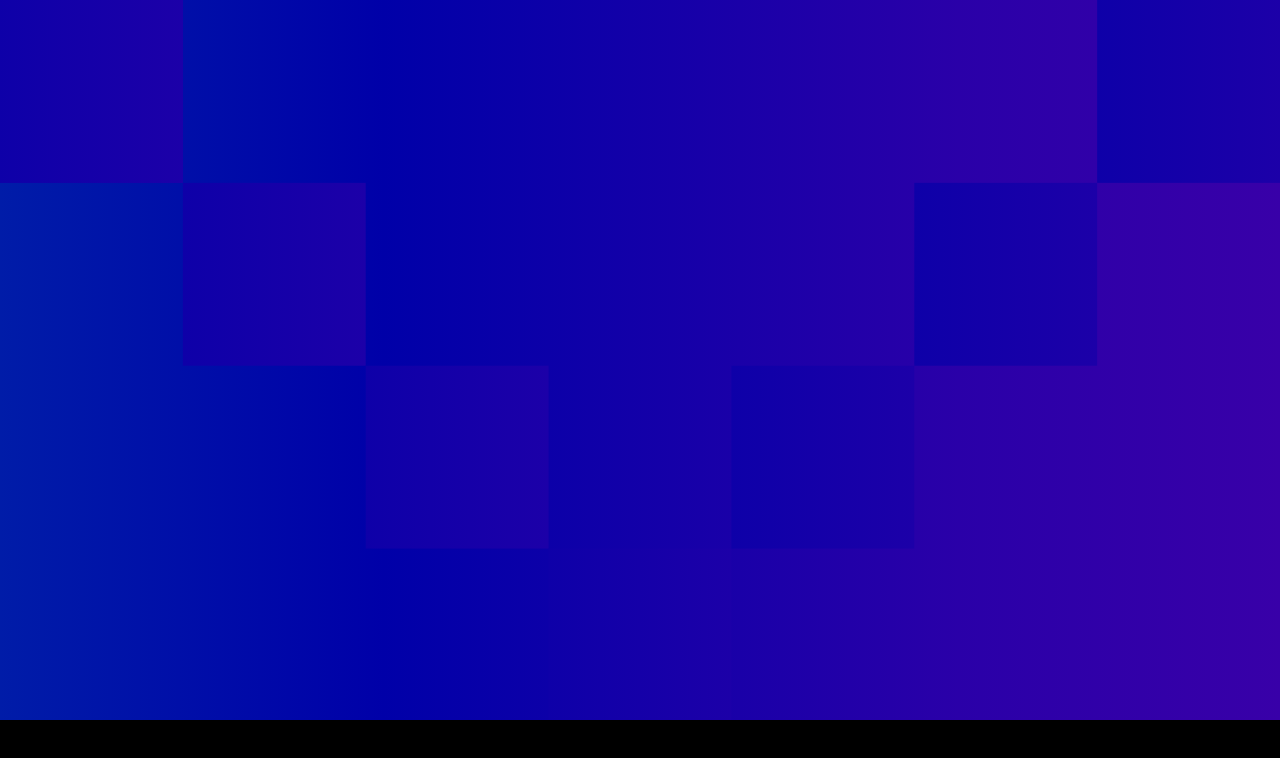
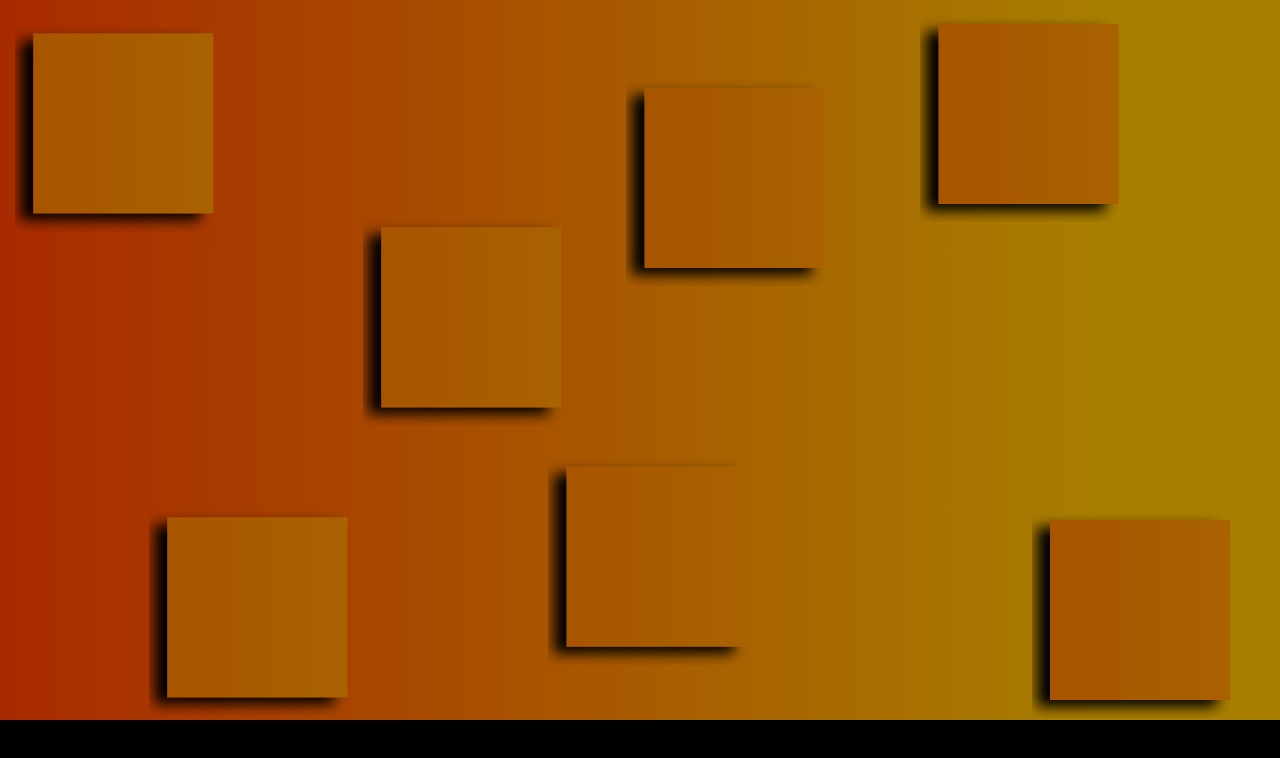
Before and after one commit to dopplerreflect/svg-wallpaper, a React (Vite) app: page / in a window 1280 px wide. Shown: the top 758 px of the page. Built offline with nearby package versions, Linux system fonts and the light colour scheme.

Commit message:
illusion looks pr cool now

```diff
--- a/src/wallpapers/illusion.tsx
+++ b/src/wallpapers/illusion.tsx
@@ -2,97 +2,73 @@ import React from 'react';
 
 const width = 1920;
 const height = 1080;
-const hue = 230;
+const hue = 15;
+const saturation = '100%';
 const lightness = '33%';
+const squareSide = height / 4;
+
+// const randomPoints = (count: number) => {
+//   return [...Array(count).keys()].map(i => ({
+//     x: Math.random() * (width - squareSide),
+//     y: Math.random() * (height - squareSide),
+//   }));
+// };
+
+// const points = randomPoints(7);
+
+const points = [
+  { x: 50, y: 50 },
+  { x: 251, y: 776 },
+  { x: 572, y: 341 },
+  { x: 967, y: 132 },
+  { x: 850, y: 700 },
+  { x: 1408, y: 36 },
+  { x: 1575, y: 780 },
+];
 
 export default function Illusion() {
   return (
     <svg xmlns="http://www.w3.org/2000/svg" viewBox={`0 0 ${width} ${height}`}>
       <defs>
         <linearGradient id="bg-gradient">
-          <stop offset={0} stopColor={`hsl(${hue}, 100%, ${lightness})`} />
-          <stop
-            offset={0.15}
-            stopColor={`hsl(${hue + 5}, 100%, ${lightness})`}
-          />
-          <stop
-            offset={0.3}
-            stopColor={`hsl(${hue + 10}, 100%, ${lightness})`}
-          />
-          <stop
-            offset={0.45}
-            stopColor={`hsl(${hue + 15}, 100%, ${lightness})`}
-          />
-          <stop
-            offset={0.6}
-            stopColor={`hsl(${hue + 20}, 100%, ${lightness})`}
-          />
-          <stop
-            offset={0.75}
-            stopColor={`hsl(${hue + 25}, 100%, ${lightness})`}
-          />
-          <stop offset={1} stopColor={`hsl(${hue + 30}, 100%, ${lightness})`} />
+          {[...Array(7).keys()].map(k => (
+            <stop
+              offset={(1 / 7) * k}
+              stopColor={`hsl(${hue + 5 * k}, ${saturation}, ${lightness})`}
+              key={k}
+            />
+          ))}
         </linearGradient>
         <linearGradient id="square-gradient">
-          <stop stopColor={`hsl(${hue + 15}, 100%, ${lightness})`} />
-          <stop offset={1} stopColor={`hsl(${hue + 20}, 100%, ${lightness})`} />
+          <stop stopColor={`hsl(${hue + 15}, ${saturation}, ${lightness})`} />
+          <stop
+            offset={1}
+            stopColor={`hsl(${hue + 20}, ${saturation}, ${lightness})`}
+          />
         </linearGradient>
+        <filter id={`blur`}>
+          <feGaussianBlur stdDeviation="10" in="SourceAlpha" result="blur" />
+          <feOffset dx={-20} dy={10} in="blur" result="offset" />
+          <feMerge>
+            <feMergeNode in="offset" />
+            <feMergeNode in="SourceGraphic" />
+          </feMerge>
+        </filter>
       </defs>
       <rect width={width} height={height} fill="url(#bg-gradient)" />
-      <rect
-        width={width / 7}
-        height={width / 7}
-        x={(width / 7) * 0}
-        fill="url(#square-gradient)"
-      />
-      <rect
-        width={width / 7}
-        height={width / 7}
-        x={(width / 7) * 0}
-        fill="url(#square-gradient)"
-      />
-      <rect
-        width={width / 7}
-        height={width / 7}
-        x={(width / 7) * 1}
-        y={(width / 7) * 1}
-        fill="url(#square-gradient)"
-      />
-      <rect
-        width={width / 7}
-        height={width / 7}
-        x={(width / 7) * 2}
-        y={(width / 7) * 2}
-        fill="url(#square-gradient)"
-      />
-      <rect
-        width={width / 7}
-        height={width / 7}
-        x={(width / 7) * 3}
-        y={(width / 7) * 3}
-        fill="url(#square-gradient)"
-      />
-      <rect
-        width={width / 7}
-        height={width / 7}
-        x={(width / 7) * 4}
-        y={(width / 7) * 2}
-        fill="url(#square-gradient)"
-      />
-      <rect
-        width={width / 7}
-        height={width / 7}
-        x={(width / 7) * 5}
-        y={(width / 7) * 1}
-        fill="url(#square-gradient)"
-      />
-      <rect
-        width={width / 7}
-        height={width / 7}
-        x={(width / 7) * 6}
-        y={(width / 7) * 0}
-        fill="url(#square-gradient)"
-      />
+      {/* <rect width={width} height={height} fill="hsl(205,100%,50%)" /> */}
+      {points.map((c, k) => (
+        <rect
+          key={k}
+          x={c.x}
+          y={c.y}
+          width={squareSide}
+          height={squareSide}
+          fill="url(#square-gradient)"
+          // stroke={`black`}
+          filter={`url(#blur)`}
+        />
+      ))}
     </svg>
   );
 }
```
